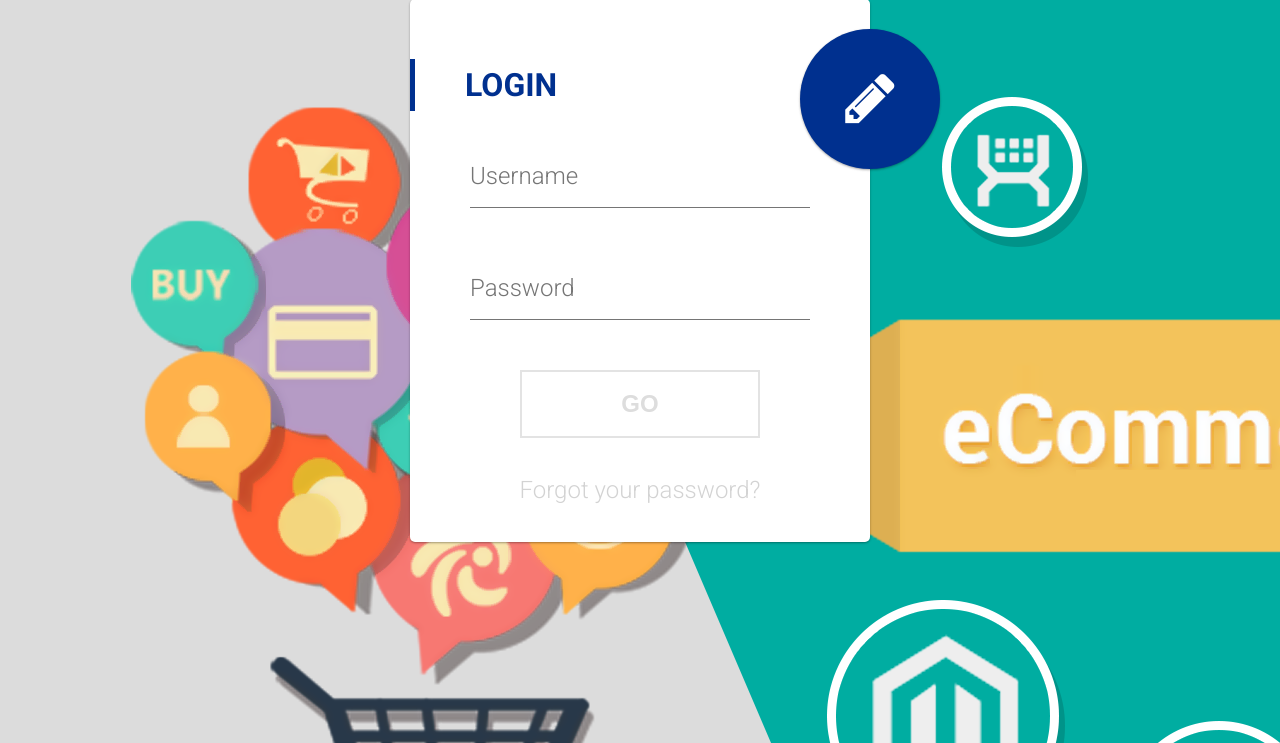
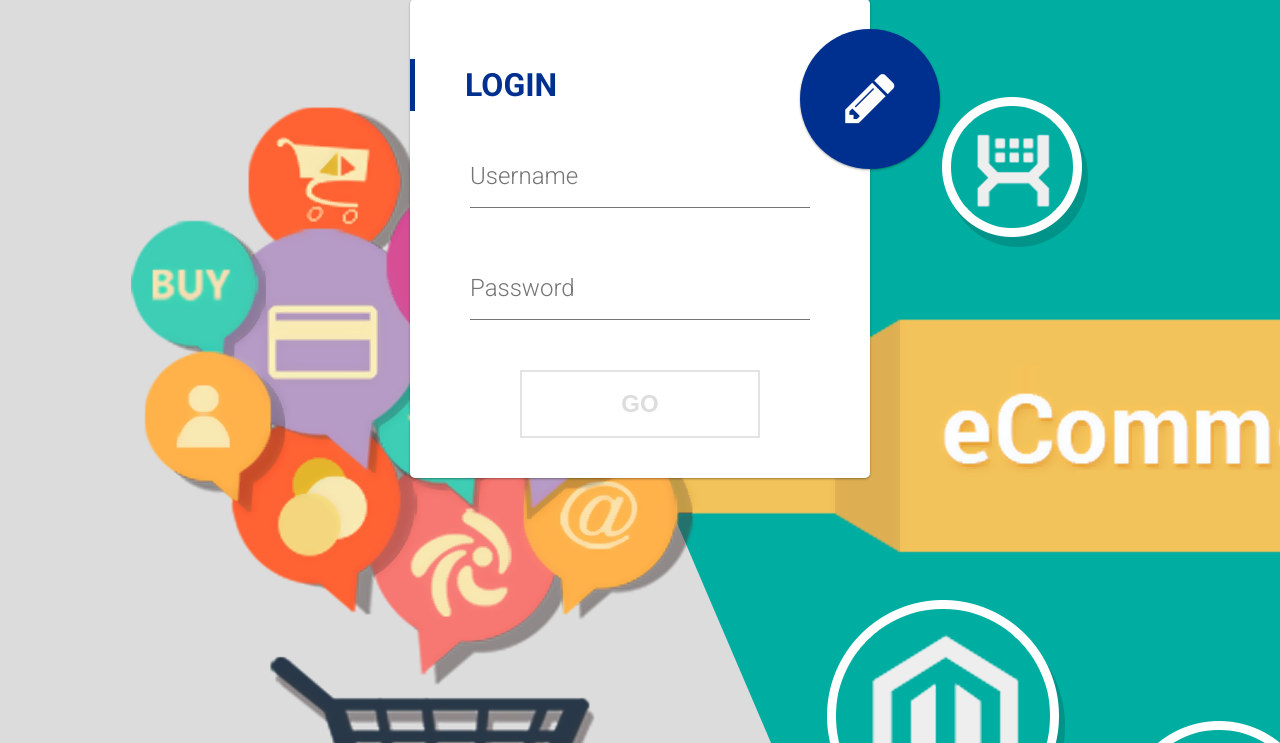
Before and after one commit to remyJNo10/Simple-e-commerce-with-ML, a Django app: page / in a window 1280 px wide. Shown: the part 31-774 px from the top of the page. Run offline with Django 3.2, Linux system fonts and the light colour scheme; parts of the project's set-up code (start-up, migrations or seed data) failed here and were passed over; some libraries are stand-ins or nearby versions; some web fonts are replaced.

Commit message:
finalfix

```diff
--- a/login/templates/login/index.html
+++ b/login/templates/login/index.html
@@ -43,7 +43,7 @@
       <div class="button-container">
         <button type="submit" ><span>Go</span></button>
       </div>
-      <div class="footer"><a href="#">Forgot your password?</a></div>
+     <!--  <div class="footer"><a href="#">Forgot your password?</a></div> -->
     </form>
   </div>
   <div class="card alt">
```
Also changed, not shown: db.sqlite3.
